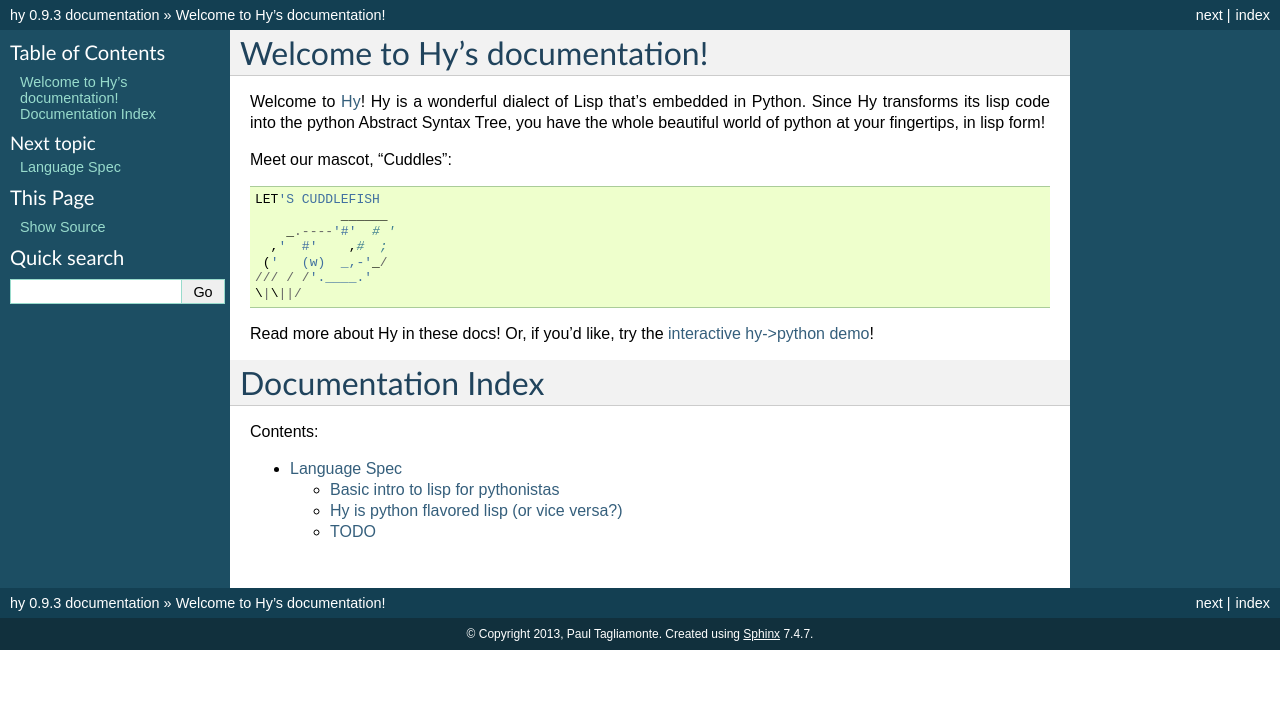
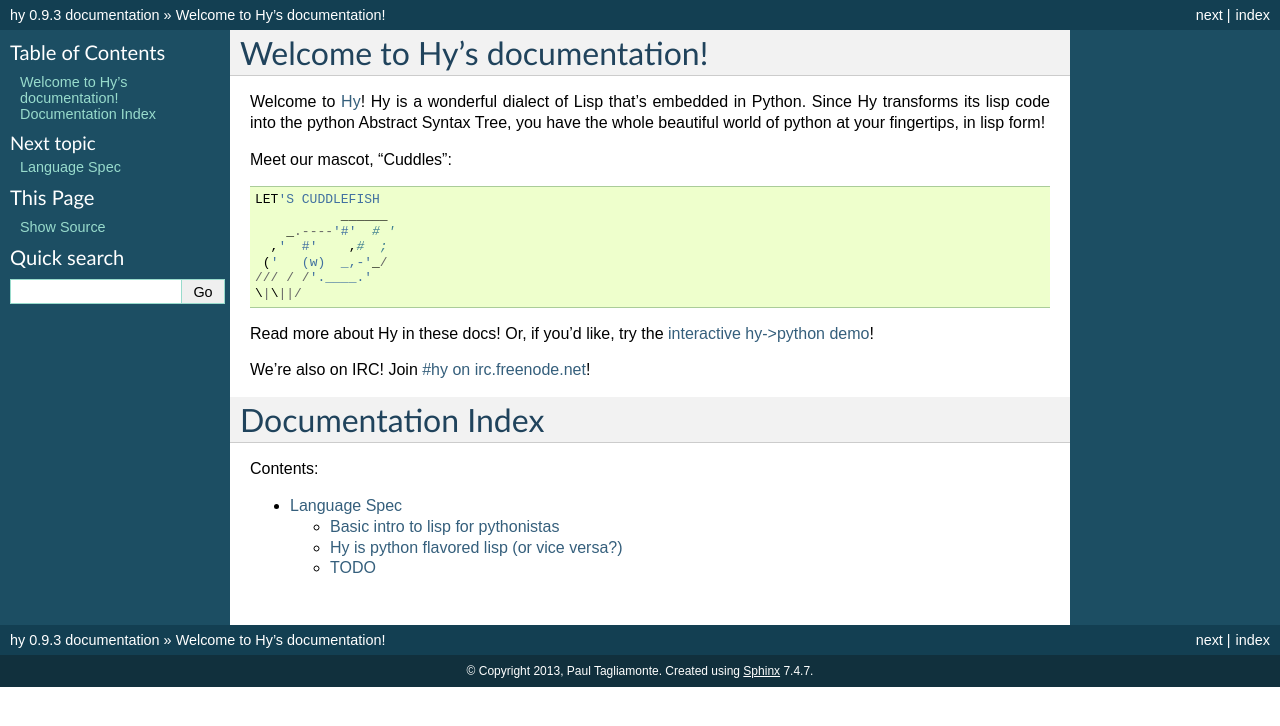
Before and after one commit to hylang/hy, a Sphinx documentation site: the page built from docs/index.rst, in a window 1280 px wide. Shown: the top 726 px of the page. Built offline with Sphinx 7.4.7, drawn with Linux system fonts in a browser that asks for light colours.

Commit message:
Mention the IRC channel

```diff
--- a/docs/index.rst
+++ b/docs/index.rst
@@ -20,6 +20,9 @@ Meet our mascot, "Cuddles"::
 Read more about Hy in these docs!  Or, if you'd like, try the
 `interactive hy->python demo <http://hy.readthedocs.org/en/latest/language/index.html>`_!
 
+We're also on IRC!  Join
+`#hy on irc.freenode.net <http://webchat.freenode.net/?channels=mediagoblin>`_!
+
 
 Documentation Index
 ===================
```
